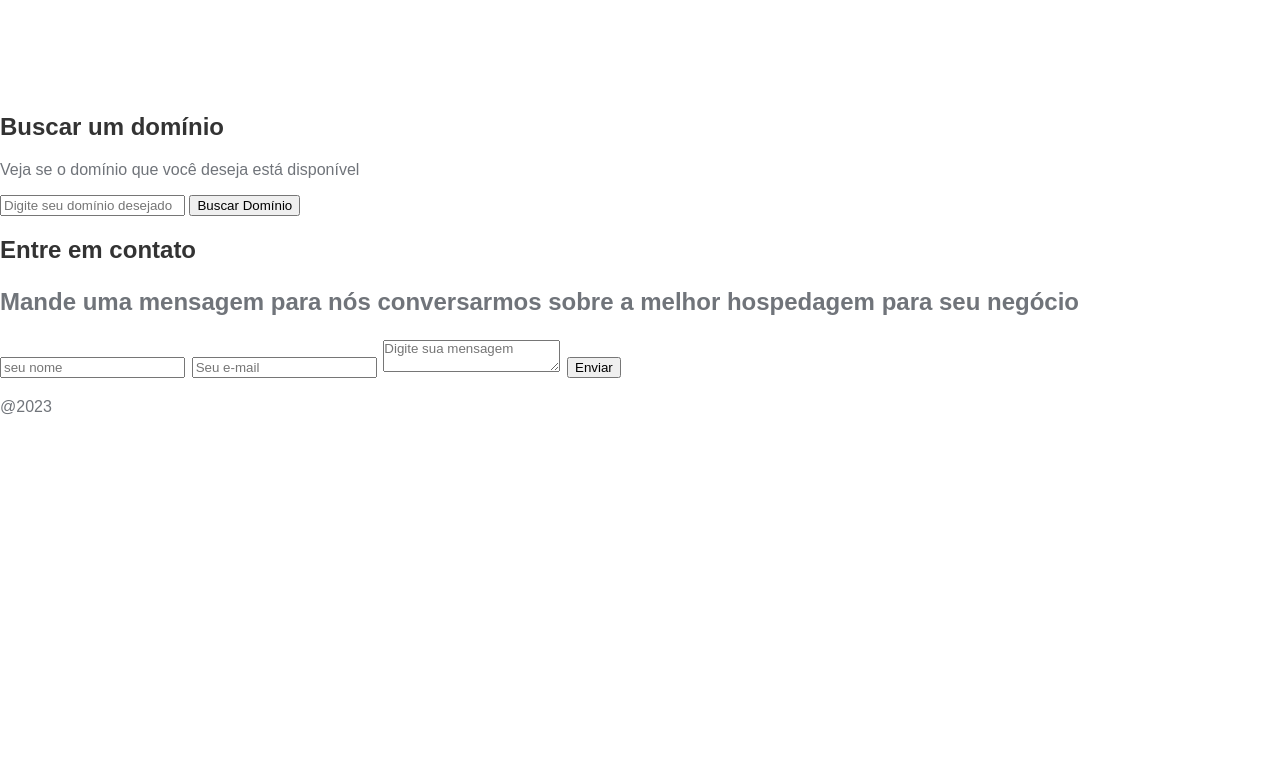
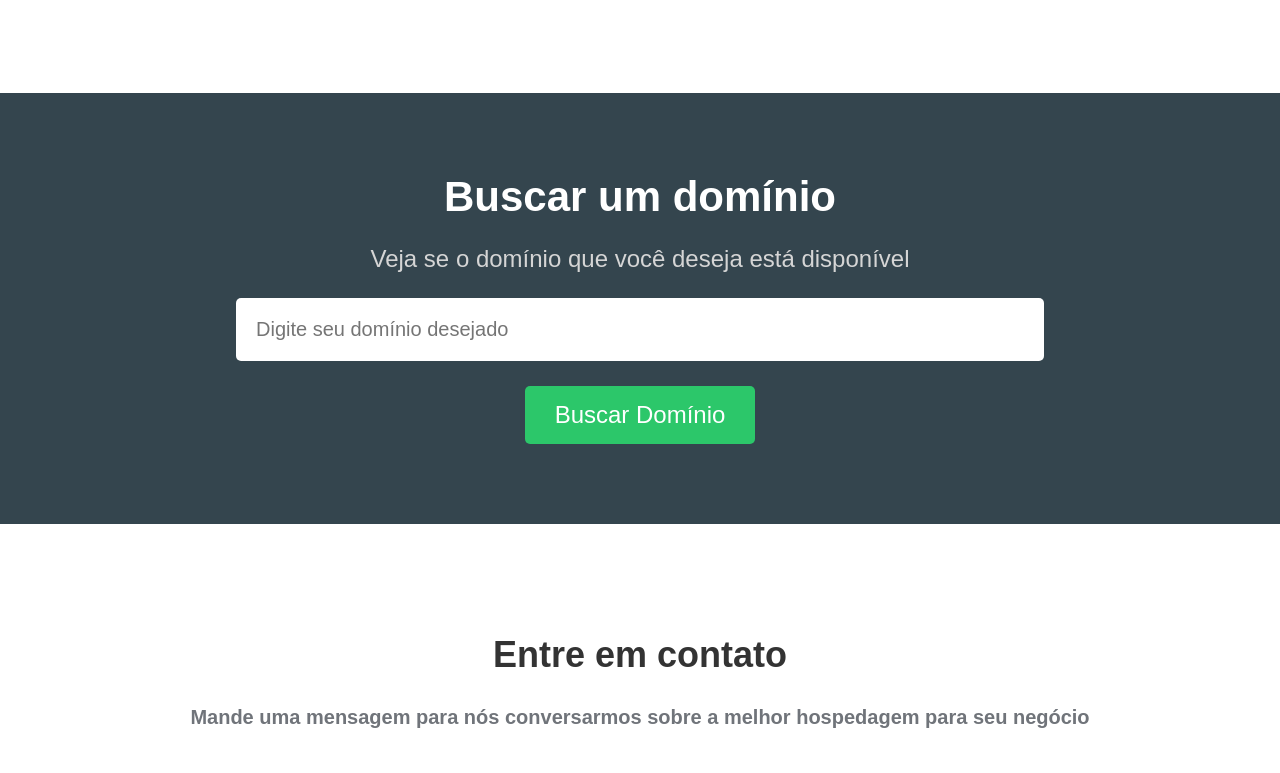
Before and after one commit to GuilhermeRSouza/HTML_CSS_completo, a plain HTML site: page 5_HDC_HOST/index.html in a window 1280 px wide. Shown: the part 1767-2540 px from the top of the page. Before the commit the page ends 2199 px from the top, so only its background shows below. Drawn offline with Linux system fonts and the light colour scheme.

Commit message:
Finalização do CSS

```diff
--- a/5_HDC_HOST/styles.css
+++ b/5_HDC_HOST/styles.css
@@ -224,3 +224,100 @@ nav {
 .plan .recommended {
     background-color: #F45C57;
 }
+
+/* buscar dominio */
+
+.searchdomain-container {
+    background-color: #34454E;
+    text-align: center;
+    padding: 5em 0;
+}
+
+.searchdomain-container h2 {
+    color: #FFF;
+    font-size: 42px;
+    margin-top: 0;
+    margin-bottom: 15px;
+}
+
+.searchdomain-container p {
+    color: #D5D5D5;
+    font-size: 24px;
+    margin-bottom: 25px;
+}
+
+.searchdomain-container input {
+    display: block;
+    position: relative;
+    margin-left: auto;
+    margin-right: auto;
+    border: none;
+    border-radius: 5px;
+}
+
+.searchdomain-container input[type=text] {
+    margin-bottom: 25px;
+    width: 60%;
+    padding: 20px;
+    font-size: 20px;
+}
+
+.searchdomain-container input[type=submit]{
+    background-color: #2CC76A;
+    padding: 15px 30px;
+    color: #FFF;
+    font-size: 24px;
+}
+
+/* contato */
+
+.contact-container  {
+    text-align: center;
+    padding-top: 5em;
+    padding-bottom: 2em;
+}
+
+.contact-container h2 {
+    font-size: 36px;
+}
+
+.contact-container p {
+    font-size: 20px;
+    margin-bottom: 40px;
+}
+
+.contact-container input, .contact-container textarea {
+    width: 200px;
+    padding: 10px 20px;
+    font-size: 16px;
+    border-radius: 5px;
+    border: 1px solid #CCC;
+    margin-left: 10px;
+    margin-right: 10px;
+    margin-bottom: 20px;
+}
+
+
+.contact-container textarea {
+    display: block;
+    position: relative;
+    margin-right: auto;
+    margin-left: auto;
+    width: 468px;
+    height: 150px;
+}
+
+.contact-container input[type=submit] {
+    display: block;
+    position: relative;
+    margin-left: auto;
+    margin-right: auto;
+    background-color: #2CC76A;
+}
+
+/* footer */
+
+footer {
+    text-align: center;
+    font-weight: bold;
+}
```
